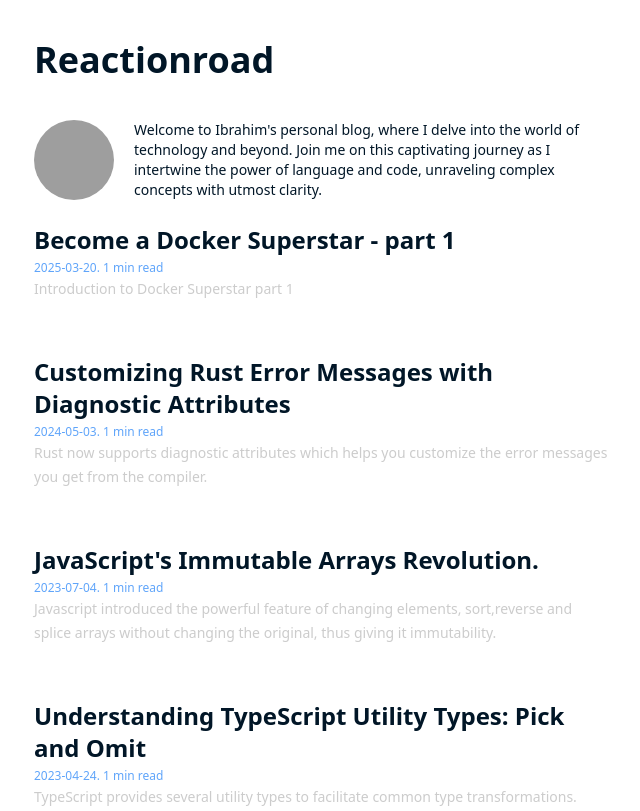
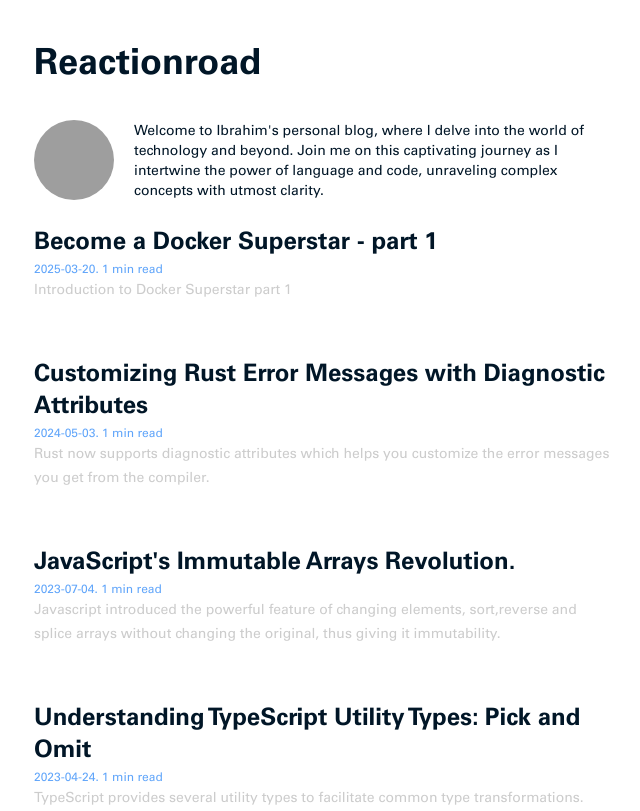
Before and after one commit to IbrahimBagalwa/reactionroad.io, a Gatsby site: page / in a window 1280 px wide. Shown: the top 811 px of the page, without its empty margins (318-958 px from the left). Built offline with nearby package versions, Linux system fonts and the light colour scheme; Gatsby itself is replaced by a stand-in of ours; grey boxes are pictures that could not be loaded.

Commit message:
feat: Replace MontSerrat with Univers font family and update font-face definitions

```diff
--- a/src/styles/global.css
+++ b/src/styles/global.css
@@ -19,17 +19,56 @@
 @tailwind utilities;
 
 @font-face {
-  font-family: "MontSerrat";
-  src: local("MontSerrat"), url("/font/montserrat.woff2") format("woff2"),
-    url("/font/montserrat.woff2") format("woff");
+  font-family: "Univers";
+  src: url("/fonts/UniversLTW02-45Light.dd06a651.woff2") format("woff2");
   font-style: normal;
-  font-weight: normal;
+  font-weight: 300;
   font-display: swap;
 }
 
-/* html {
-  @apply font-primary;
-} */
+@font-face {
+  font-family: "Univers";
+  src: url("/fonts/UniversLTW02-45LightOblique.aa986c0e.woff2") format("woff2");
+  font-style: italic;
+  font-weight: 300;
+  font-display: swap;
+}
+
+@font-face {
+  font-family: "Univers";
+  src: url("/fonts/UniversLTW02-55Roman.03648984.woff2") format("woff2");
+  font-style: normal;
+  font-weight: 400;
+  font-display: swap;
+}
+
+@font-face {
+  font-family: "Univers";
+  src: url("/fonts/UniversLTW02-55Oblique.a2501371.woff2") format("woff2");
+  font-style: italic;
+  font-weight: 400;
+  font-display: swap;
+}
+
+@font-face {
+  font-family: "Univers";
+  src: url("/fonts/UniversLTW02-65Bold.e99ea69c.woff2") format("woff2");
+  font-style: normal;
+  font-weight: 700;
+  font-display: swap;
+}
+
+@font-face {
+  font-family: "Univers";
+  src: url("/fonts/UniversLTW02-65BoldOblique.09f05cf3.woff2") format("woff2");
+  font-style: italic;
+  font-weight: 700;
+  font-display: swap;
+}
+
+html {
+  font-family: "Univers", sans-serif;
+}
 .switch {
   position: relative;
   display: inline-block;
--- a/tailwind.config.js
+++ b/tailwind.config.js
@@ -8,7 +8,7 @@ module.exports = {
   theme: {
     extend: {
       fontFamily: {
-        primary: "MontSerrat",
+        primary: ['"Univers"', "sans-serif"],
       },
     },
   },
```
Also changed, not shown: static/fonts/UniversLTW02-45Light.dd06a651.woff2 (added), static/fonts/UniversLTW02-45LightOblique.aa986c0e.woff2 (added), static/fonts/UniversLTW02-55Oblique.a2501371.woff2 (added), static/fonts/UniversLTW02-55Roman.03648984.woff2 (added), static/fonts/UniversLTW02-65Bold.e99ea69c.woff2 (added), static/fonts/UniversLTW02-65BoldOblique.09f05cf3.woff2 (added).
